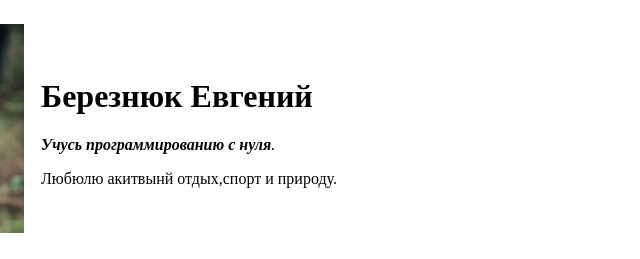
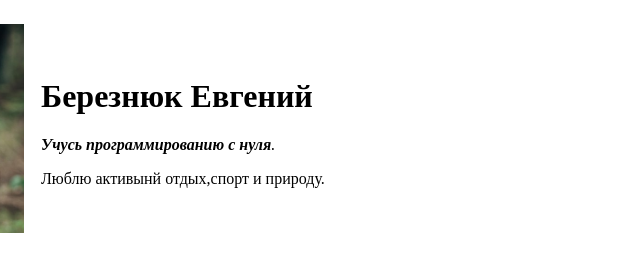
Before and after one commit to Berezka94/bereza, a plain HTML site: page index.html in a window 1280 px wide. Shown: the top 259 px of the page, 300-940 px from the left. Drawn offline with Linux system fonts and the light colour scheme.

Commit message:
Update index.html

```diff
--- a/index.html
+++ b/index.html
@@ -13,7 +13,7 @@
         <td>
             <h1>Березнюк Евгений</h1>
             <p><em><strong>Учусь программированию с нуля</strong>.</em></p>
-            <p>Любюлю акитвынй отдых,спорт и природу.</p>
+            <p>Люблю активынй отдых,спорт и природу.</p>
         </td>
     </tr>
 
```
